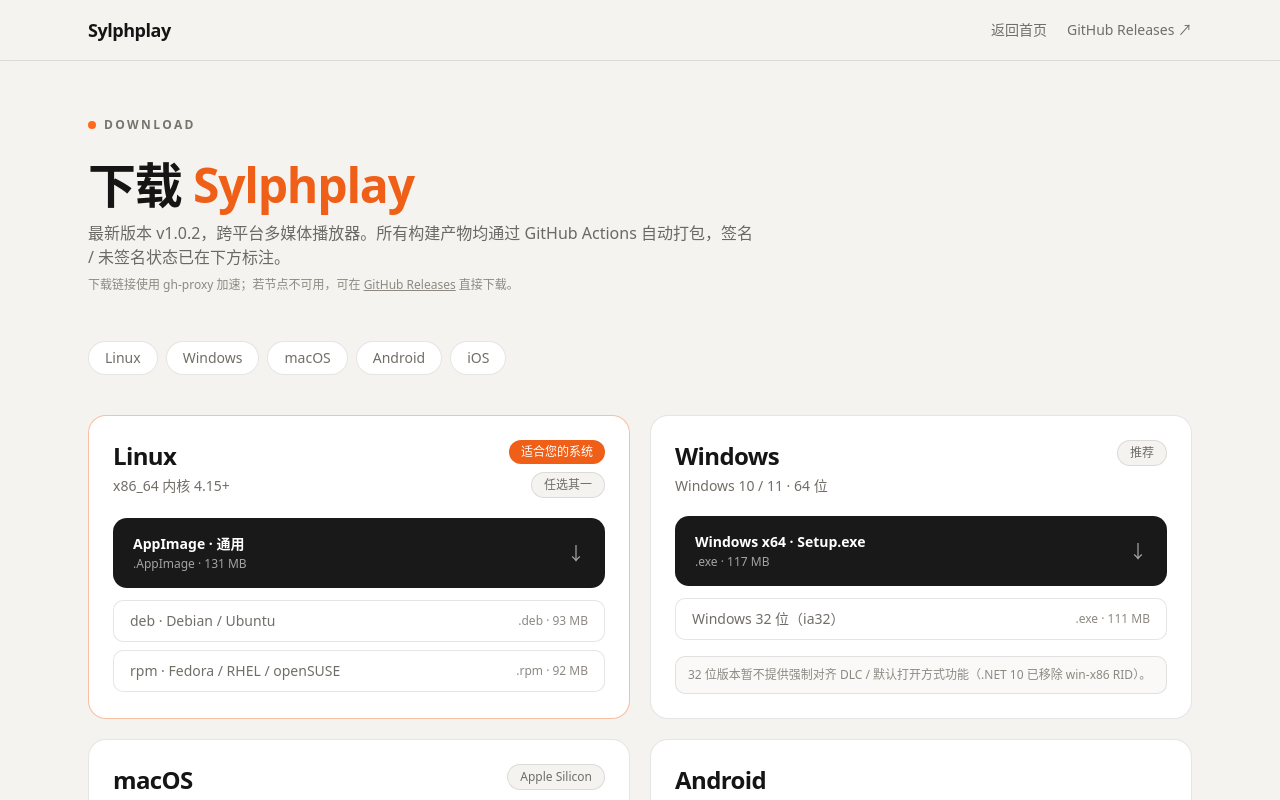
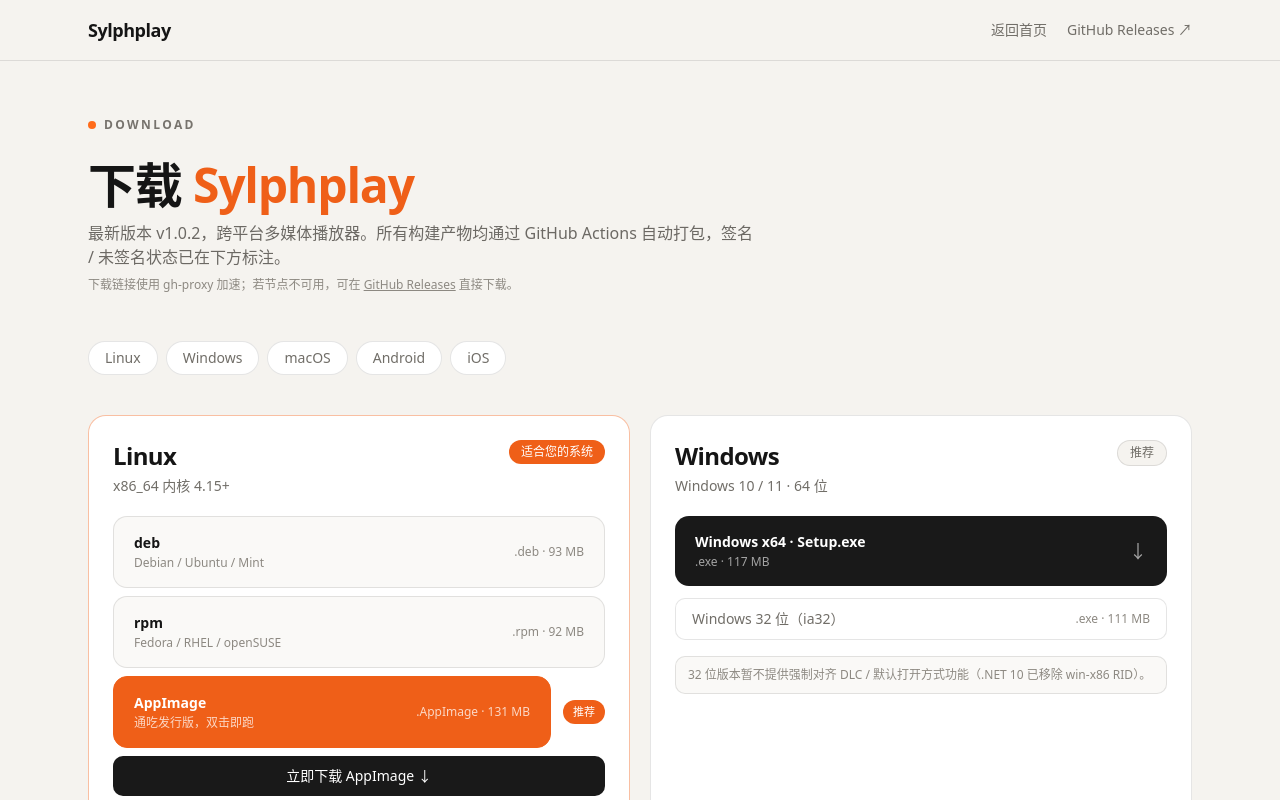
Before and after one commit to RuanMingze/syi, a Next.js app: page /download in a window 1280 px wide. Shown: the top 800 px of the page. Built offline with nearby package versions, Linux system fonts and the light colour scheme.

Commit message:
feat: Linux 下载三格式平级切换 + localStorage 记忆，UA 无法识别发行版改由用户点选

```diff
--- a/app/download/page.tsx
+++ b/app/download/page.tsx
@@ -9,12 +9,20 @@
   `https://gh-proxy.com/https://github.com/RuanMingze/Sylphplay/releases/download/v1.0.2/${path}`;
 
 type Build = { label: string; url: string; suffix?: string };
+type AltBuild = {
+  key: string;
+  label: string;
+  hint?: string;
+  url: string;
+  suffix?: string;
+};
 type Platform = {
   id: string;
   name: string;
   subtitle: string;
   main: Build;
   extras?: Build[];
+  alternatives?: AltBuild[]; // Linux 三种格式平级
   note?: string;
   badge?: string;
 };
@@ -62,24 +70,37 @@
     id: "linux",
     name: "Linux",
     subtitle: "x86_64 内核 4.15+",
-    badge: "任选其一",
+    // 三种格式平级，主副按钮由用户选择驱动
     main: {
       label: "AppImage · 通用",
       url: GH("Sylphplay-1.0.2-Linux-x86_64-linux.AppImage"),
       suffix: ".AppImage · 131 MB",
     },
-    extras: [
+    alternatives: [
       {
-        label: "deb · Debian / Ubuntu",
+        key: "deb",
+        label: "deb",
+        hint: "Debian / Ubuntu / Mint",
         url: GH("Sylphplay-1.0.2-Linux-amd64-linux.deb"),
         suffix: ".deb · 93 MB",
       },
       {
-        label: "rpm · Fedora / RHEL / openSUSE",
+        key: "rpm",
+        label: "rpm",
+        hint: "Fedora / RHEL / openSUSE",
         url: GH("Sylphplay-1.0.2-Linux-x86_64-linux.rpm"),
         suffix: ".rpm · 92 MB",
       },
+      {
+        key: "appimage",
+        label: "AppImage",
+        hint: "通吃发行版，双击即跑",
+        url: GH("Sylphplay-1.0.2-Linux-x86_64-linux.AppImage"),
+        suffix: ".AppImage · 131 MB",
+      },
     ],
+    note:
+      "浏览器无法识别 Linux 发行版，按需选择。AppImage 最省心，deb / rpm 适合系统包管理器。",
   },
   {
     id: "android",
@@ -125,10 +146,17 @@
 function PlatformCard({
   p,
   recommended,
+  linuxSelected,
+  onLinuxSelect,
 }: {
   p: Platform;
   recommended: boolean;
+  linuxSelected?: string;
+  onLinuxSelect?: (key: string) => void;
 }) {
+  // Linux：三格式平级，选中项加推荐标识
+  const isLinux = !!p.alternatives;
+
   return (
     <section
       id={p.id}
@@ -156,6 +184,73 @@
           )}
         </div>
       </header>
+
+      {/* Linux 三格式平级 */}
+      {isLinux && p.alternatives ? (
+        <div className="space-y-2">
+          {p.alternatives.map((alt) => {
+            const selected = linuxSelected === alt.key;
+            return (
+              <div key={alt.key}>
+                <div className="flex items-center justify-between gap-3">
+                  <button
+                    onClick={() => onLinuxSelect?.(alt.key)}
+                    className={`w-full rounded-xl border px-5 py-4 text-left ${
+                      selected
+                        ? "border-[#ef5f18] bg-[#ef5f18] text-white"
+                        : "border-black/10 bg-[#faf9f7] text-[#151515]"
+                    }`}
+                  >
+                    <div className="flex items-center justify-between gap-3">
+                      <div>
+                        <div className="text-sm font-semibold">
+                          {alt.label}
+                        </div>
+                        {alt.hint && (
+                          <div
+                            className={`mt-0.5 text-xs ${
+                              selected
+                                ? "text-white/75"
+                                : "text-[#8d8982]"
+                            }`}
+                          >
+                            {alt.hint}
+                          </div>
+                        )}
+                      </div>
+                      {alt.suffix && (
+                        <span
+                          className={`shrink-0 text-xs ${
+                            selected
+                              ? "text-white/75"
+                              : "text-[#8d8982]"
+                          }`}
+                        >
+                          {alt.suffix}
+                        </span>
+                      )}
+                    </div>
+                  </button>
+                  {selected && (
+                    <span className="shrink-0 rounded-full bg-[#ef5f18] px-2.5 py-1 text-[11px] font-medium text-white">
+                      推荐
+                    </span>
+                  )}
+                </div>
+                {selected && (
+                  <a
+                    href={alt.url}
+                    className="mt-2 block w-full rounded-lg bg-[#191919] px-4 py-2.5 text-center text-sm font-medium text-white"
+                  >
+                    立即下载 {alt.label} ↓
+                  </a>
+                )}
+              </div>
+            );
+          })}
+        </div>
+      ) : (
+        <>
           <a
             href={p.main.url}
             className="block rounded-xl bg-[#191919] px-5 py-4 text-left text-white"
@@ -191,6 +286,8 @@
               ))}
             </ul>
           )}
+        </>
+      )}
       {p.note && (
         <p className="mt-4 rounded-lg border border-black/10 bg-[#faf9f7] px-3 py-2 text-xs leading-relaxed text-[#8d8982]">
           {p.note}
@@ -202,10 +299,25 @@
 
 export default function DownloadPage() {
   const [currentOS, setCurrentOS] = useState<string | null>(null);
+  // Linux 发行版格式选择（浏览器 UA 无法识别 Linux 发行版，让用户点选 + 记住）
+  const [linuxFormat, setLinuxFormat] = useState<string>("appimage");
 
   useEffect(() => {
     setCurrentOS(detectOS());
+    try {
+      const saved = localStorage.getItem("sylph:linux-format");
+      if (saved && ["deb", "rpm", "appimage"].includes(saved)) {
+        setLinuxFormat(saved);
+      }
+    } catch {}
   }, []);
+
+  const onLinuxSelect = (key: string) => {
+    setLinuxFormat(key);
+    try {
+      localStorage.setItem("sylph:linux-format", key);
+    } catch {}
+  };
 
   const ordered = [...platforms].sort((a, b) => {
     if (a.id === currentOS) return -1;
@@ -278,6 +390,8 @@
               key={p.id}
               p={p}
               recommended={currentOS === p.id}
+              linuxSelected={p.id === "linux" ? linuxFormat : undefined}
+              onLinuxSelect={p.id === "linux" ? onLinuxSelect : undefined}
             />
           ))}
         </div>
```
Lines whose indentation alone changed are shown as unchanged.
